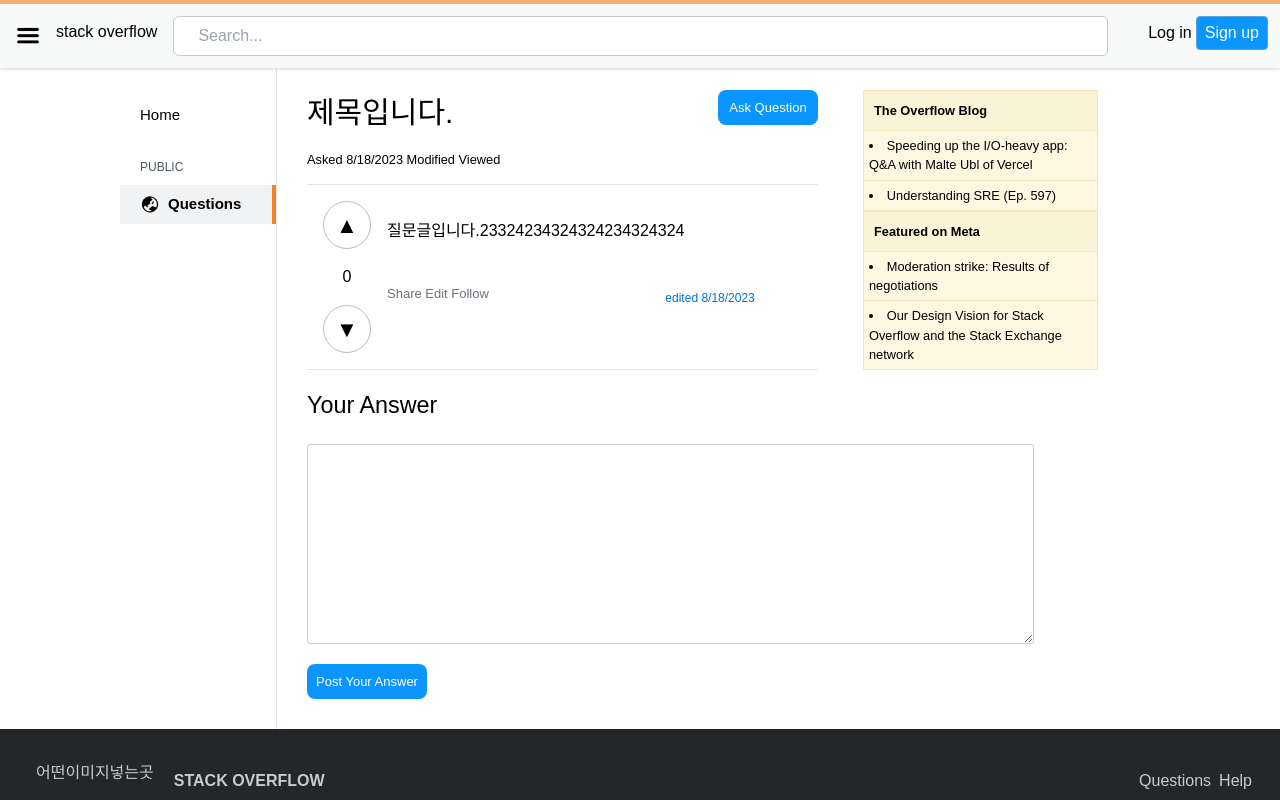
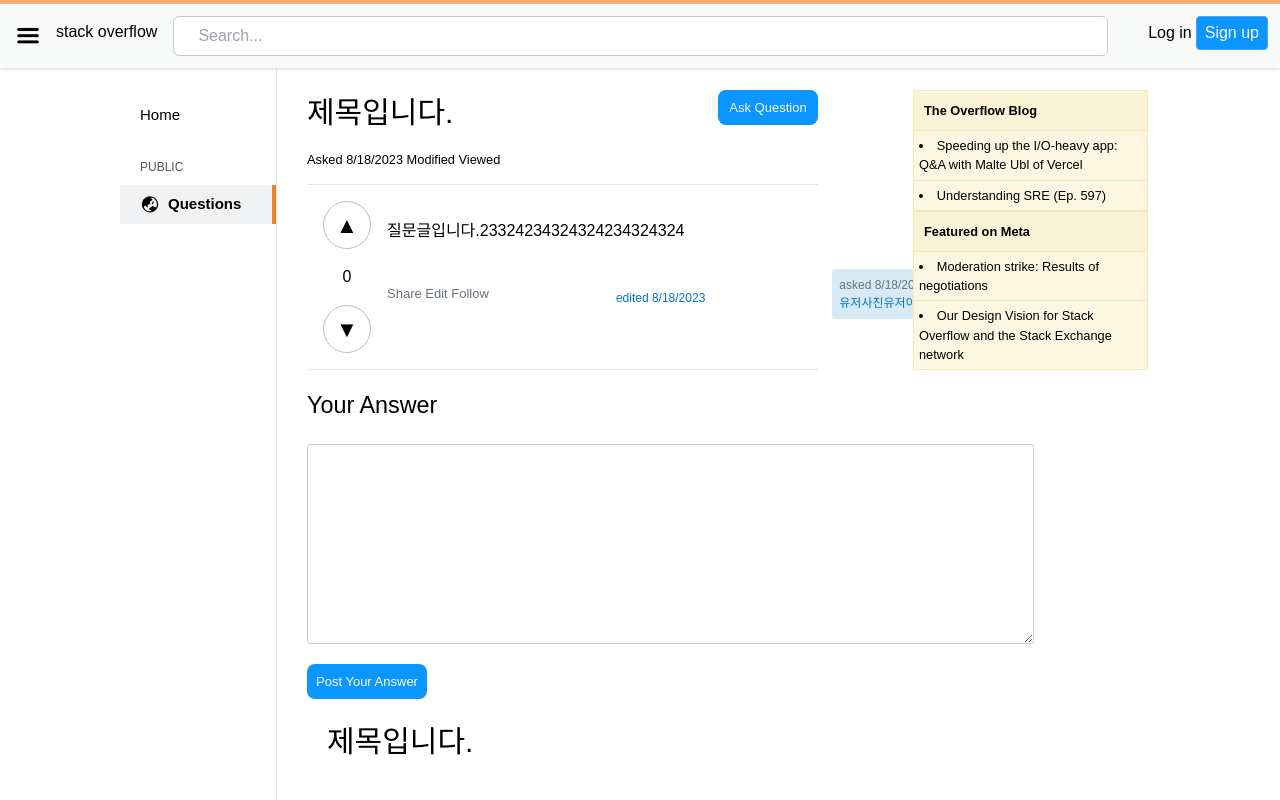
Before and after one commit to codestates-seb/seb45_pre_015, a React (Create React App) app in the folder front/: page /question in a window 1280 px wide. Shown: the top 800 px of the page. Built offline with nearby package versions, Linux system fonts and the light colour scheme; no server answers; a small style sheet from the web is missing.

Commit message:
css변경

```diff
--- a/front/src/component/aside.js
+++ b/front/src/component/aside.js
@@ -6,7 +6,7 @@ const AsideContainer = styled.ul`
     vertical-align: baseline;
     width: 80%;
     padding:30px 0 0 15px;
-
+    margin-left:50px;
 .list-head {
     background-color: hsl(47,83%,91%);
     padding: 10px;
@@ -26,7 +26,7 @@ const AsideContainer = styled.ul`
 
 `;
 
-function Aside() {
+function QuestionAside() {
     return (
         <AsideContainer>
             <li className='list-head'>The Overflow Blog</li>
@@ -39,4 +39,4 @@ function Aside() {
     )
 }
 
-export default Aside;
+export default QuestionAside;
--- a/front/src/question/questionUsers.js
+++ b/front/src/question/questionUsers.js
@@ -7,7 +7,7 @@ const ButtonAndUser = styled.div`
     align-items: center;
     margin: 16px 0;
     padding-top: 10px;
-    width: 646px;
+    width: 550px;
   }
   .styled-Button {
   font-size: 13px;
@@ -41,7 +41,7 @@ const ButtonAndUser = styled.div`
 
 `
 
-function QuestionUsers() {
+function QuestionUsers({ name }) {
 
   const currentDate = new Date().toLocaleDateString();
 
@@ -57,7 +57,7 @@ function QuestionUsers() {
                 <div>asked {currentDate}</div>
                 <div className='user-info'>
                   <div>유저사진</div>
-                  <div>유저이름</div>
+                  <div>유저이름: { name }</div>
                 </div>
               </div>
           </div>
--- a/front/src/question/questions.js
+++ b/front/src/question/questions.js
@@ -3,8 +3,9 @@ import Vote from "../component/vote";
 import styled from 'styled-components';
 import { Link } from 'react-router-dom';
 import { AskButton } from "../component/buttons";
+import { useState } from "react";
 
-// import Answers from "../answer/answers";
+import Answers from "../answer/answers";
 
 
 
@@ -110,12 +111,15 @@ h2 {
 `;
 
 function Questions() {
+  const currentDate = new Date().toLocaleDateString();
+  const [answerText, setAnswerText] = useState('');
 
-  const currentDate = new Date().toLocaleDateString();
+  const handlePostButton = () => {
+    alert(answerText);
+  }
 
-  const handlePostQuestion = () => {
-    // 이 곳에서 실제로 할 작업을 수행하거나 알림을 보여줄 수 있습니다.
-    alert('Question posted!'); // 간단한 알림
+  const handlePostAnswer = (event) => {
+    setAnswerText(event.target.value);
   };
 
   return (
@@ -142,9 +146,11 @@ function Questions() {
             </div>
 
       <h2>Your Answer</h2>
-      <textarea/>
-      <Link to="/question"><button className="post-button" onClick={handlePostQuestion}>Post Your Answer</button></Link>
-      {/* <Answers />완성되면 지울것 */}
+      <textarea value={answerText}
+        onChange={handlePostAnswer} />
+      <Link to="/question"><button className="post-button" onClick={handlePostButton}>Post Your Answer</button></Link>
+      <Answers />
+      {/* 완성되면 지울것 */}
     </Content>
   );
 }
```
